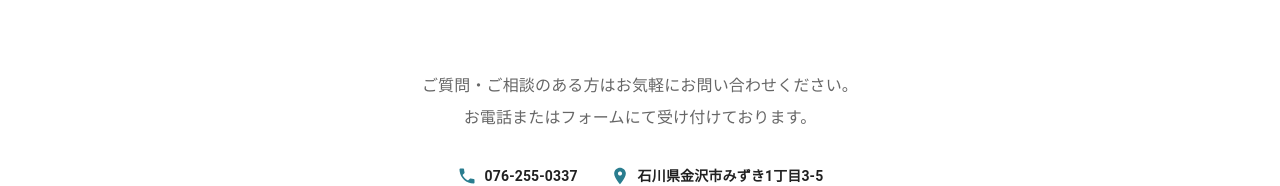
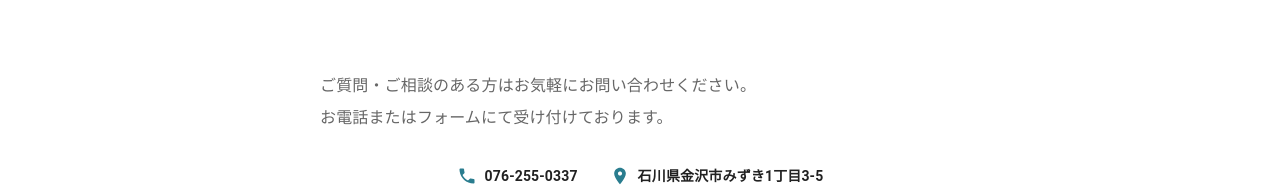
Before and after one commit to Ryuji0128/mizuki-hp, a Next.js app in the folder next/: page /contact in a window 1280 px wide. Shown: the part 337-523 px from the top of the page. Built offline with nearby package versions, Linux system fonts and the light colour scheme; no server answers; what @mui/material-nextjs would draw is missing.

Commit message:
追加修正

```diff
--- a/next/src/app/_home/ClinicInfo.tsx
+++ b/next/src/app/_home/ClinicInfo.tsx
@@ -75,7 +75,9 @@ export default function Message02() {
                 lineHeight: 1.6,
               }}
             >
-              〒921-0201 石川県金沢市みずき1丁目3-5
+              〒921-0201
+              <br />
+              石川県金沢市みずき1丁目3-5
             </Typography>
           </Stack>
         </Grid>
--- a/next/src/app/contact/ContactForm.tsx
+++ b/next/src/app/contact/ContactForm.tsx
@@ -136,7 +136,7 @@ export default function ContactForm({ recaptchaSiteKey }: ContactFormProps) {
       >
         <Typography
           variant="body1"
-          sx={{ color: "text.secondary", lineHeight: 2, mb: 4 }}
+          sx={{ color: "text.secondary", lineHeight: 2, mb: 4, textAlign: "left" }}
         >
           ご質問・ご相談のある方はお気軽にお問い合わせください。
           <br />
--- a/next/src/app/contents/privacy-policy.ts
+++ b/next/src/app/contents/privacy-policy.ts
@@ -99,7 +99,7 @@ export const data: ISection[] = [
     listItems: [
       {
         type: "paragraph",
-        content: ["住所： 〒521-0312 滋賀県米原市上野709", "社名： みずきクリニック", "代表取締役： 木村 竜次", "担当部署： 木村 竜次", "Eメールアドレス： t_hiroki@mizuki-clinic.online"],
+        content: ["住所： 〒921-0201 石川県金沢市みずき1丁目3-5", "社名： みずきクリニック", "代表： 木村 寛伸", "TEL： 076-255-0337", "Eメールアドレス： info@mizuki-clinic.jp"],
       },
     ],
   },
```
